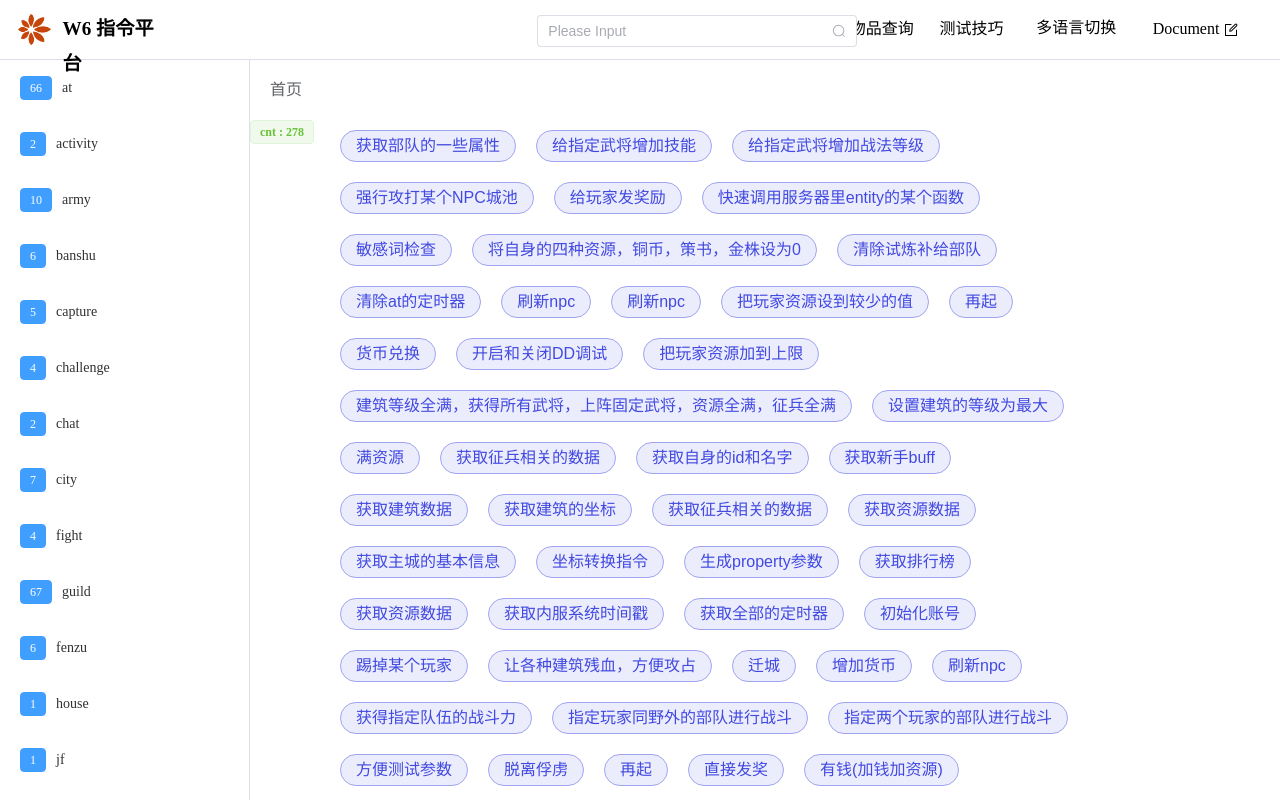
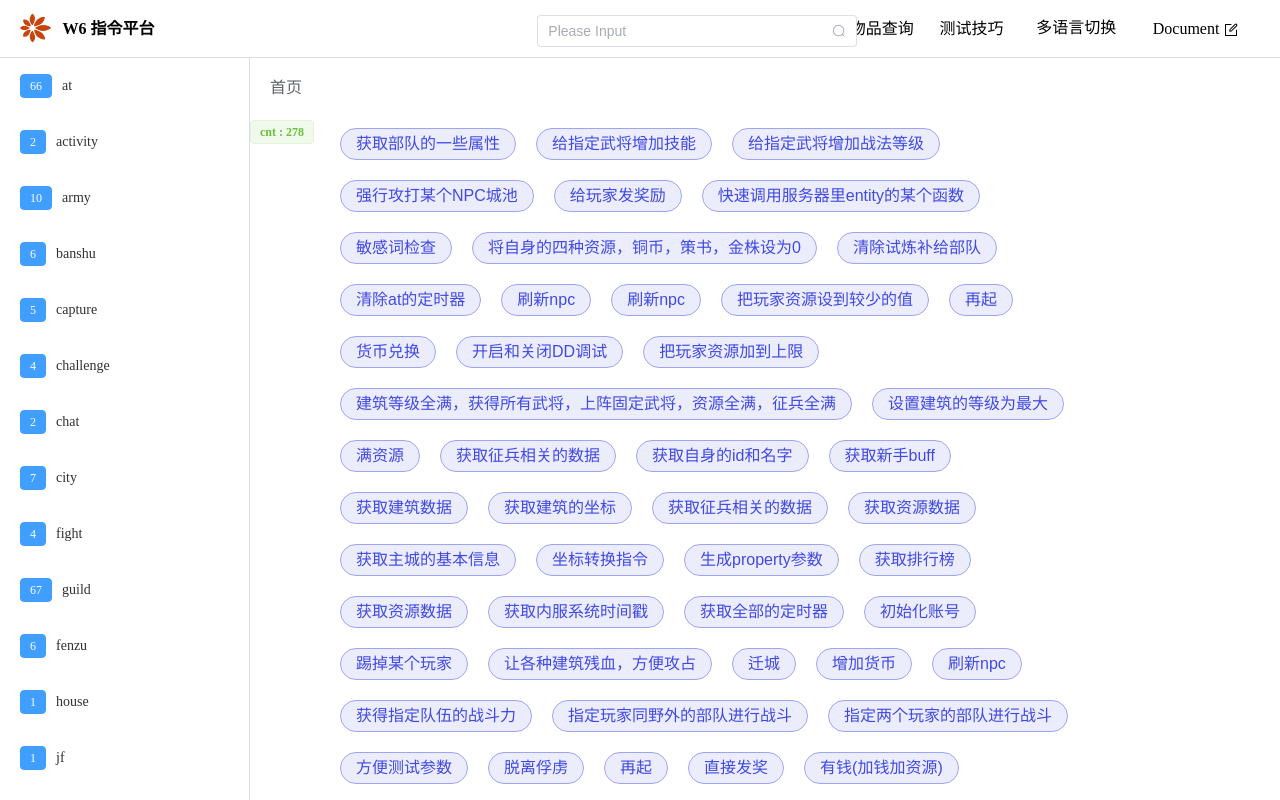
Before and after one commit to michaelxuzhi/docTemplate, a Vue app: page / in a window 1280 px wide. Built offline with nearby package versions, Linux system fonts and the light colour scheme.

Commit message:
添加emptyPage,调整界面间距与高度,适配Edge和Chrome显示

```diff
--- a/src/components/PageContainer.vue
+++ b/src/components/PageContainer.vue
@@ -90,7 +90,7 @@ export default {
 .page-header {
   width: 100%;
   /* 固定el-header */
-  height: 60px;
+  height: 3.6rem;
   position: fixed;
   top: 0;
   border-bottom: solid 1px #dcdfe6;
@@ -98,9 +98,9 @@ export default {
 }
 .page-aside {
   width: 250px;
-  height: calc(100vh - 60px);
+  height: calc(100vh - 3.6rem);
   /* 空出el-header的高度 */
-  margin-top: 60px;
+  margin-top: 3.6rem;
   position: fixed;
   left: 0;
   background-color: #fff;
--- a/src/components/PageHeader/PageHeader.vue
+++ b/src/components/PageHeader/PageHeader.vue
@@ -174,6 +174,7 @@ export default {
 .header-right {
   /* height: 100%; */
   text-align: center;
+  font-size: 16px;
 }
 .bg-purple {
   background: #1659a5;
@@ -196,12 +197,12 @@ export default {
 }
 .header-left-text {
   color: rgb(0, 0, 0);
-  font-size: 1.2rem;
+  font-size: 16px;
   font-weight: bold;
 }
 .header-right-text {
   color: rgb(0, 0, 0);
-  font-size: 1.2rem;
+  font-size: 16px;
   font-weight: bold;
   text-align: center;
 }
--- a/src/components/PageMain/PageMain.vue
+++ b/src/components/PageMain/PageMain.vue
@@ -88,7 +88,7 @@ export default {
   height: 20px;
   padding: 20px;
   position: fixed;
-  top: 60px;
+  top: 3.6rem;
   background-color: #fff;
   /* background-color: rgb(121, 118, 118); */
 }
@@ -97,6 +97,6 @@ export default {
   line-height: 20px;
 }
 .main-router {
-  margin-top: 60px;
+  margin-top: 3.6rem;
 }
 </style>
--- a/src/components/PageShow/PageShow.vue
+++ b/src/components/PageShow/PageShow.vue
@@ -1,5 +1,6 @@
 <template>
   <div class="show-content">
+    <div v-show="atNum">
       <el-affix class="showAffix" target=".show-content" :offset="120">
         <el-tag type="success">cnt : {{ atNum }}</el-tag>
       </el-affix>
@@ -22,10 +23,18 @@
       >
       <el-backtop target=".show-content" :visibility-height="20"></el-backtop>
     </div>
+    <div v-show="!atNum">
+      <EmptyView />
+    </div>
+  </div>
 </template>
 <script>
+import EmptyView from '../../views/emptyView.vue';
 export default {
   name: 'PageShow',
+  components: {
+    EmptyView,
+  },
   data() {
     return {
       size: 'default',
--- /dev/null
+++ b/src/views/emptyView.vue
@@ -0,0 +1,24 @@
+<template>
+  <div>
+    <el-empty class="emptyPage" :description="emptyDesc">
+      <!-- <el-button type="primary">Button</el-button> -->
+    </el-empty>
+  </div>
+</template>
+
+<script>
+export default {
+  name: 'emptyView',
+  data() {
+    return {
+      emptyDesc: '搜索不到符合条件的 at指令',
+    };
+  },
+};
+</script>
+
+<style scoped>
+.emptyPage {
+  margin-top: 10%;
+}
+</style>
--- a/vue.config.js
+++ b/vue.config.js
@@ -10,8 +10,9 @@ module.exports = defineConfig({
     resolve: {
       alias: {
         "@": resolve(__dirname, "src"),
-        "@components": resolve(__dirname, "src/components"),
-        "@router": resolve(__dirname, "src/router"),
+        "@components": resolve(__dirname, "./src/components"),
+        "@router": resolve(__dirname, "./src/router"),
+        "@views": resolve(__dirname, "./src/views"),
       },
     },
   },
```
Also changed, not shown: public/static/data/atList.json (deleted). Lines whose indentation alone changed are shown as unchanged.
